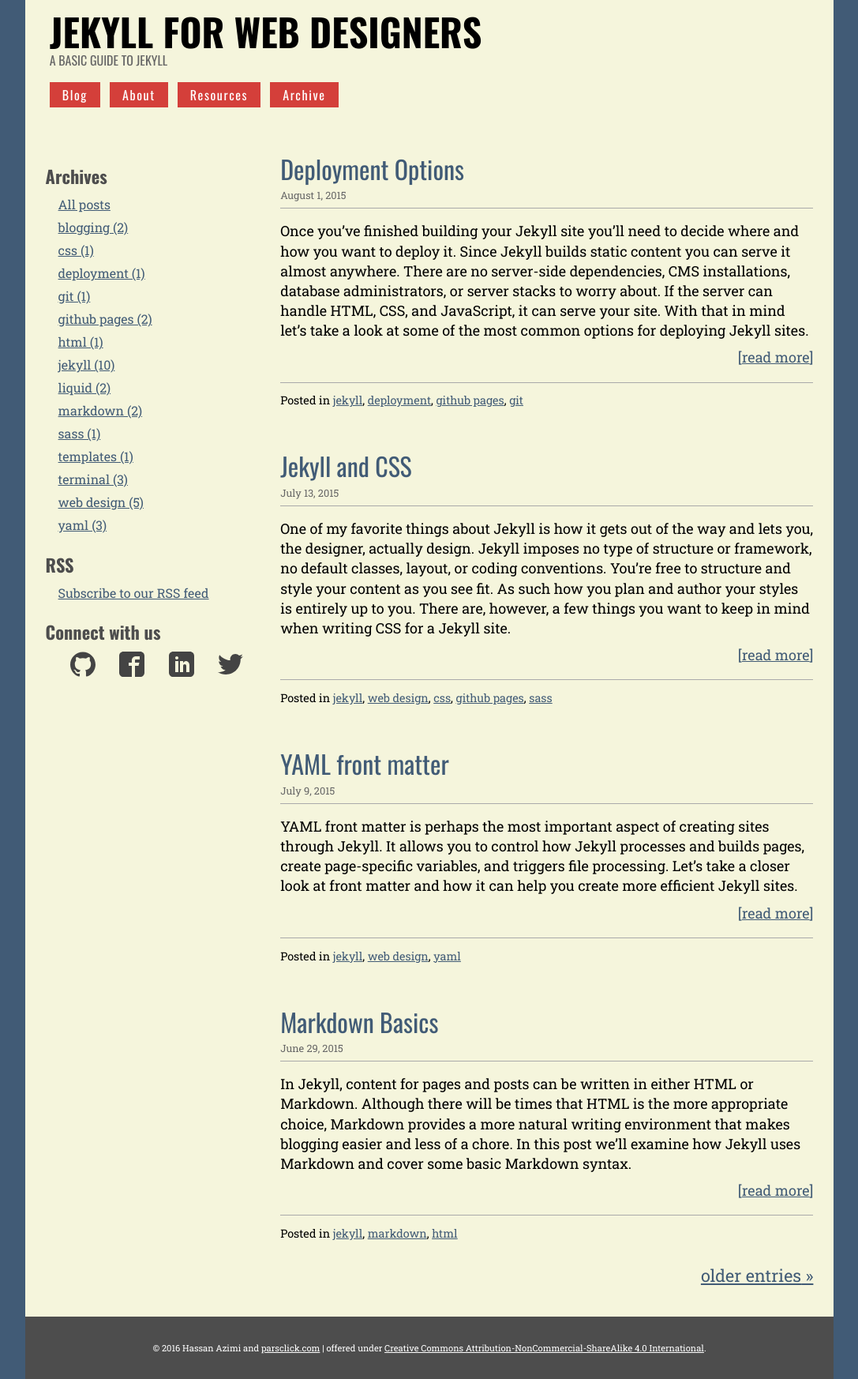
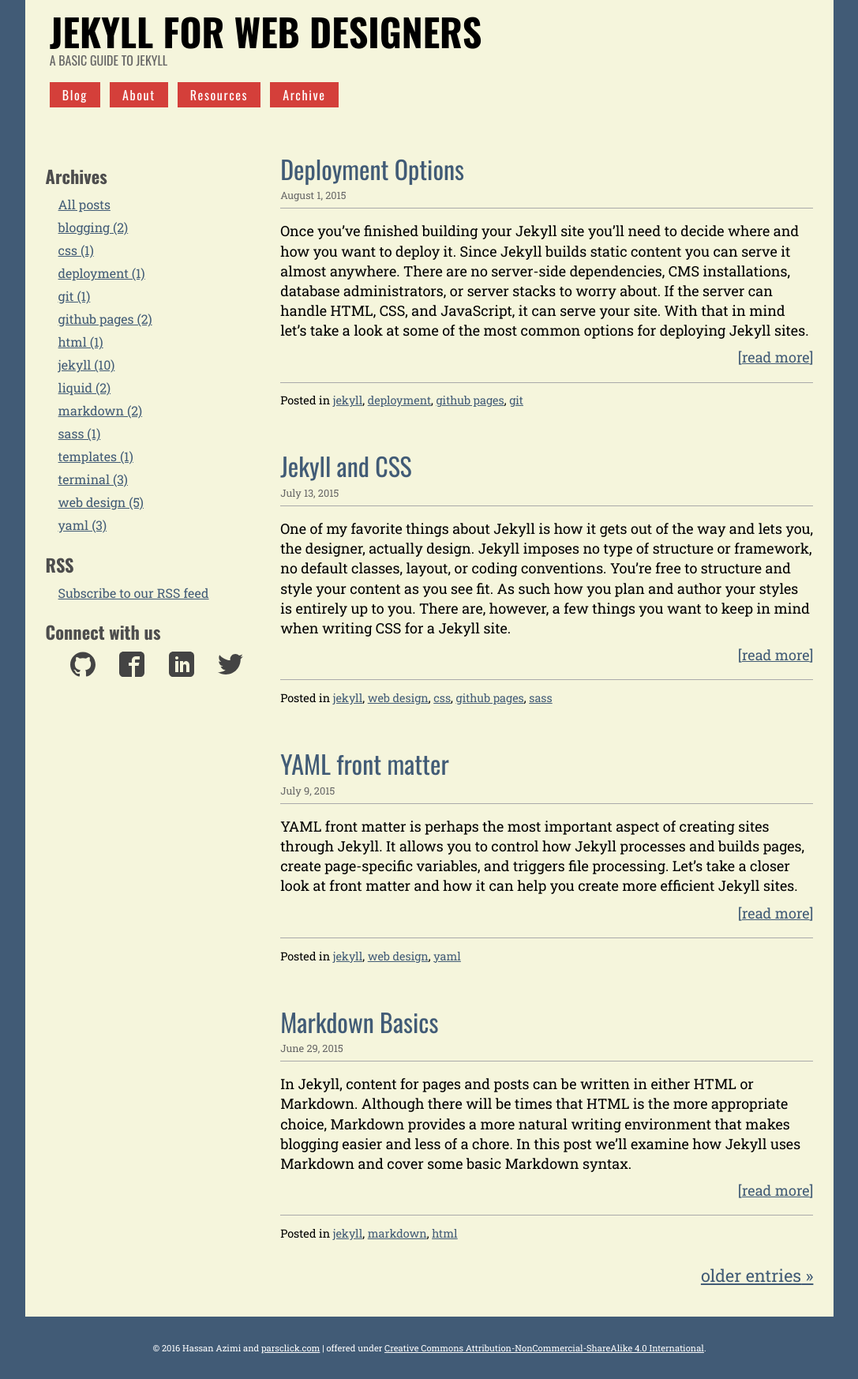
Before and after one commit to azimidev/azimidev.github.io, a Jekyll site: the page built from index.html, in a window 1280 px wide. Shown: the whole page at 79% size, without its empty margins (96-1183 px from the left). Built offline with Jekyll 4.4.1, drawn with Linux system fonts in a browser that asks for light colours; the list of posts is cut into pages by our own code.

Commit message:
color change

```diff
--- a/css/main.css
+++ b/css/main.css
@@ -601,7 +601,7 @@
    main footer styles
    -----------------------------------------------------*/
    .page-footer {
-   	background: #4d4d4d;
+   	background: #415B76;
    	padding: 2em 1em;
    	margin-top: 1em;
    	color: white;
@@ -678,7 +678,7 @@
    	display: none;
    }
    #menu-toggle:checked + .toggle-label {
-   	background: #4d4d4d;
+   	background: #F0C832;
    }
    #menu-toggle:checked + .toggle-label span {
    	display: none;
@@ -775,7 +775,7 @@
    }
    nav li a:hover {
    	color: white;
-   	background: #D43F3A;
+   	background: #F0C832;
    }
 /* --------------------------------------------------
    article styles
```
